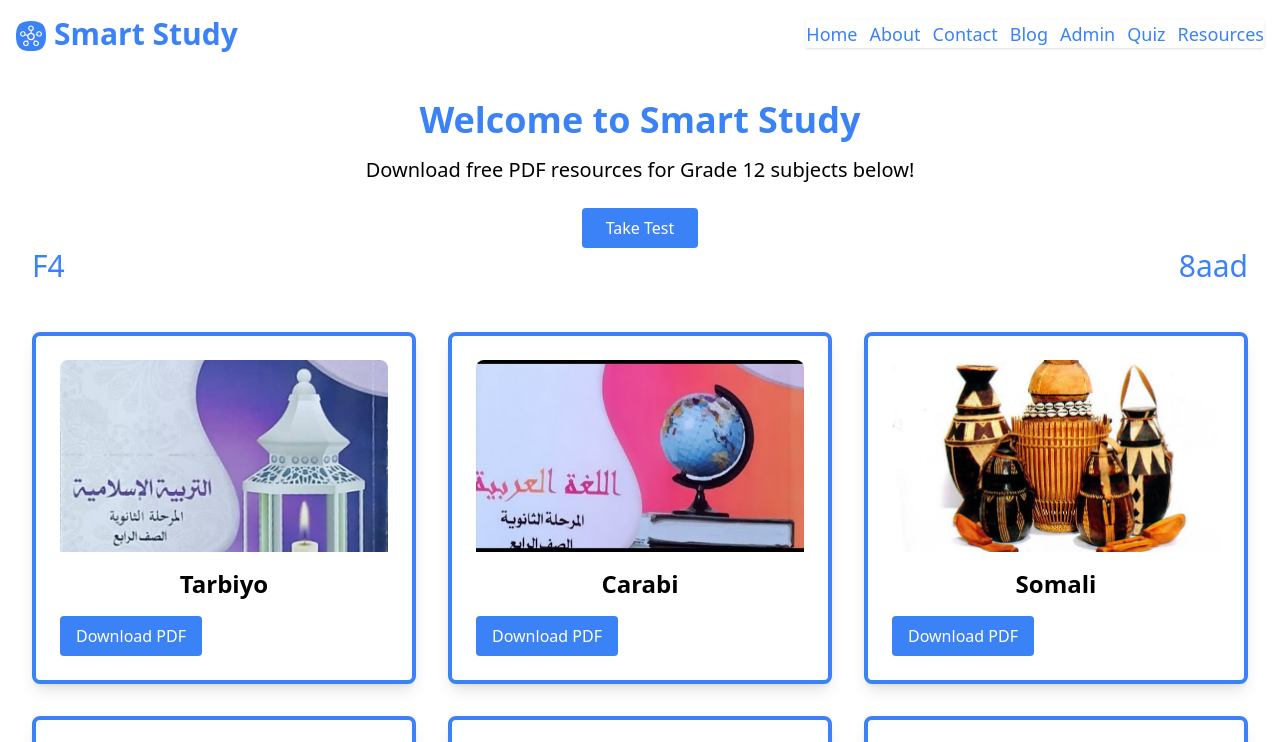
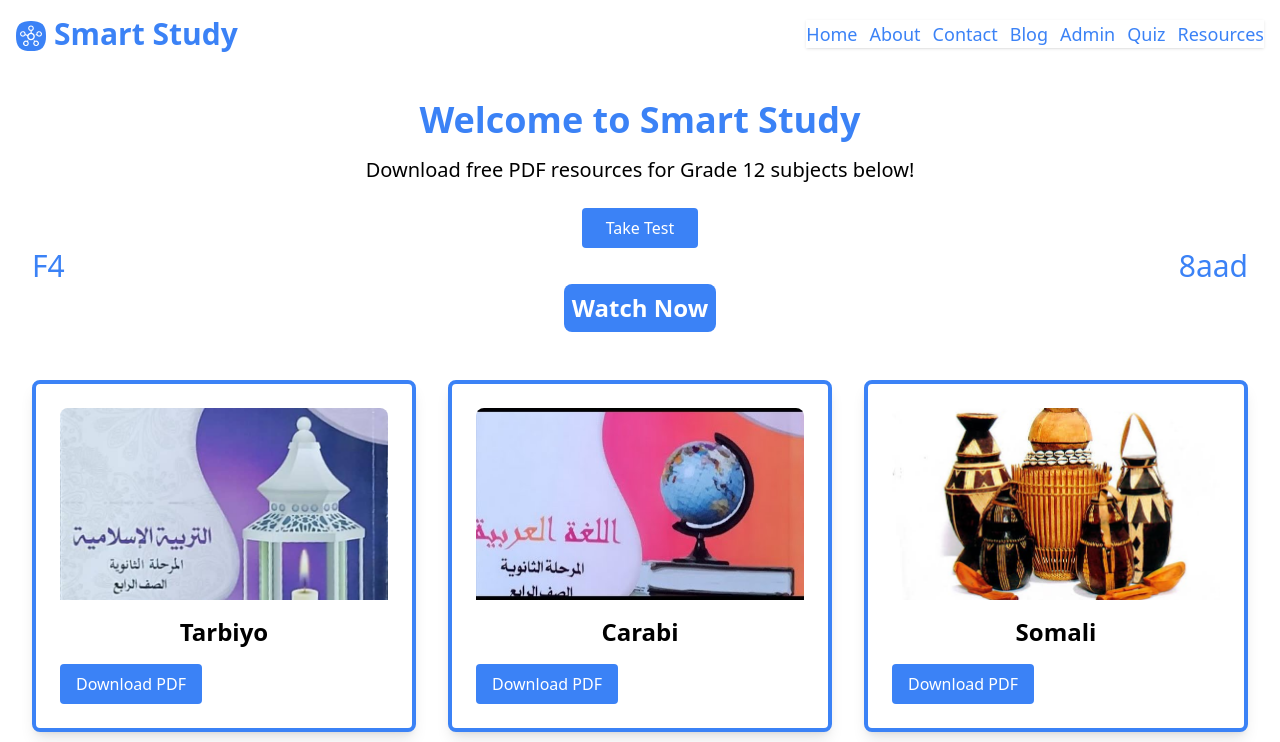
Before and after one commit to engabdullah-2024/Smart-Study, a React (Vite) app: page / in a window 1280 px wide. Shown: the top 742 px of the page. Built offline with nearby package versions, Linux system fonts and the light colour scheme.

Commit message:
added for watch now button

```diff
--- a/src/pages/HomePage.jsx
+++ b/src/pages/HomePage.jsx
@@ -95,6 +95,9 @@
       <div className='text-blue-500 dark:text-white flex justify-between gap-5 text-3xl'>
         <h1>F4</h1>
         <Link to="eight"> <h1>8aad</h1></Link>
+      </div>
+      <div className='text-center'>
+        <button className='bg-blue-500 text-white text-2xl font-bold p-2 rounded-lg hover:bg-blue-600'>Watch Now</button>
       </div>
 
       {/* Subjects Section */}
```
